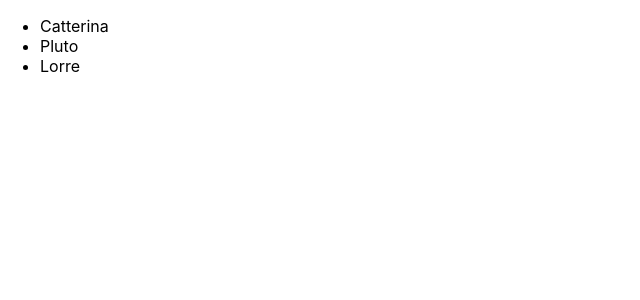
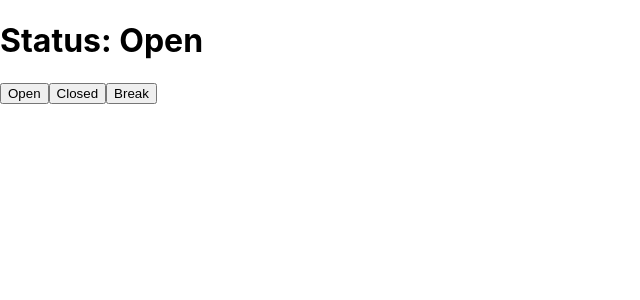
Before and after one commit to jw6/refresh-react, a React (Create React App) app: page / in a window 1280 px wide. Shown: the top 300 px of the page, without its empty margins (0-640 px from the left). Built offline with nearby package versions, Linux system fonts and the light colour scheme.

Commit message:
Dev (#2)
Merging Jay's commits.

```diff
--- a/src/index.js
+++ b/src/index.js
@@ -1,39 +1,41 @@
-import React from 'react';
+import React, { useState } from 'react';
 import ReactDOM from 'react-dom';
 import './index.css';
 
 let city = "Madrid"
 
-const catNames = [
-  "Catterina",
-  "Pluto",
-  "Lorre"
-];
-
-function App ({cats}) {
+function Lake() {
   return (
-    <ul>
-      {cats.map( name => (<li>{ name }</li>))}
-    </ul>
+      <h1>Lake</h1>
   )
 }
 
-function Hello(props){
-  console.log(Object.keys(props));
+function SkiResort() {
   return (
-    <div>
-      <h1 id="heading" className="cool-text">
-        Hello from {city}
-        fun with {props.library}
-        <p>{props.number} Number </p>
-        <p>{Object.keys(props).length}</p>
-      </h1>
-    </div>
+    <h1>Ski Resort</h1>
   )
 }
 
+function App() {
+  //hook
+  const [status, setStatus] = useState("Open");
+  return (
+    <div>
+      <h1>Status: {status}</h1>
+      <button onClick={() => setStatus("Open")}>
+        Open
+      </button>
+      <button onClick={() => setStatus("Closed")}>
+        Closed
+      </button>
+      <button onClick={() => setStatus("Back in 5")}>
+        Break
+      </button>
+    </div>
+  );
+}
+
 ReactDOM.render(
-  // <Hello library="React" number={123}/>,
-  <App cats={catNames}/>,
+  <App season="winter" />,
   document.getElementById('root')
 );
```
